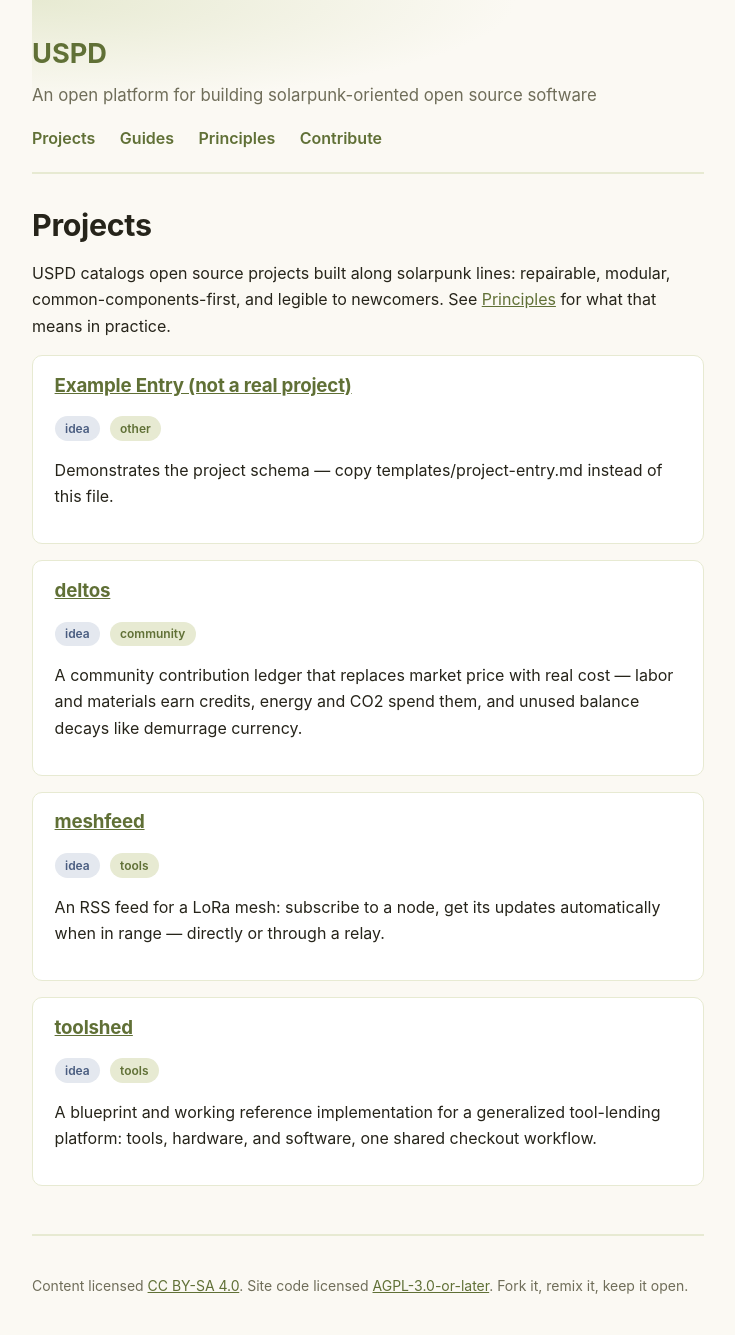
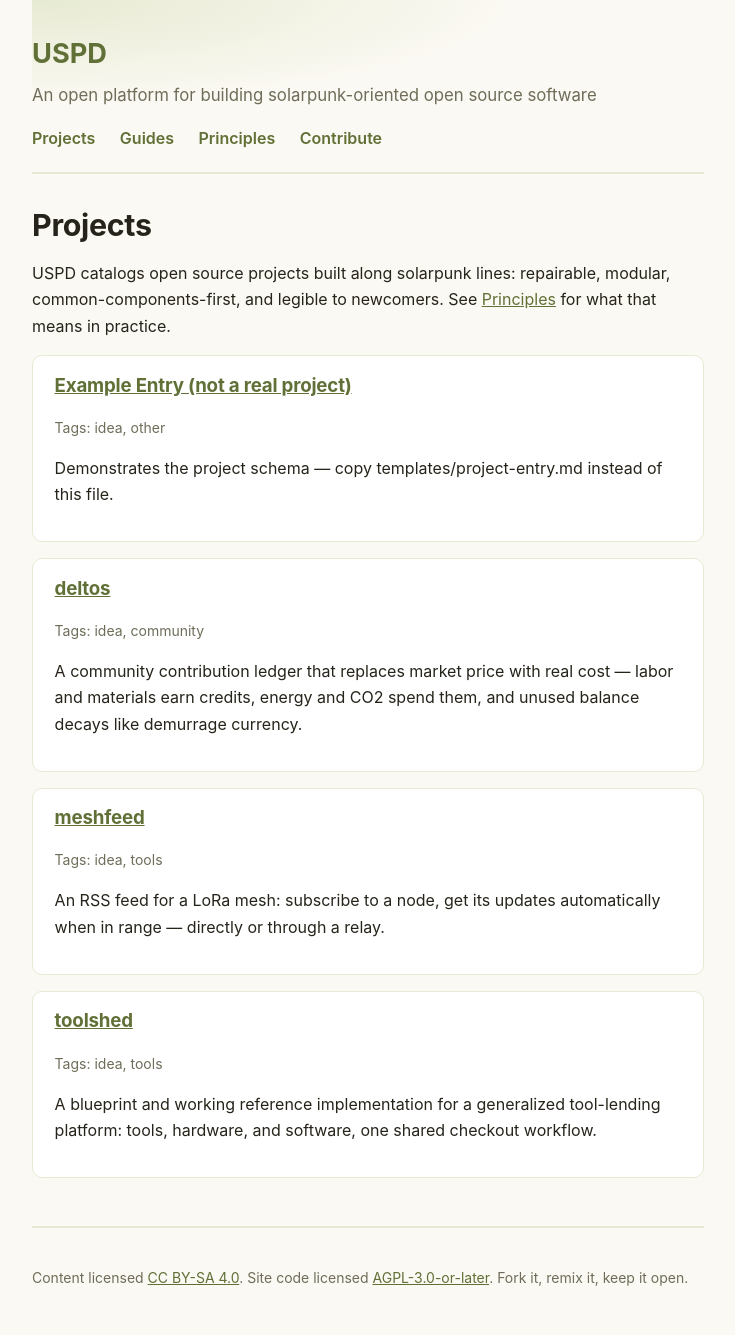
Before and after one commit to isidman/USPD, a Jekyll site: the page built from index.md, in a window 1280 px wide. Shown: the whole page, without its empty margins (272-1007 px from the left). Built offline with Jekyll 4.4.1, drawn with Linux system fonts in a browser that asks for light colours.

Commit message:
Replace colored tag pills with a plain muted "Tags: ..." line
Pills implied clickable/interactive UI chrome for what's really just
metadata. Dropped the pill shape, the per-status/difficulty color
coding, and the now-unused status-*/difficulty-* custom properties
(dead code once nothing referenced them) in favor of one plain text
line using the existing .meta style.

Co-Authored-By: Claude Sonnet 5 <noreply@anthropic.com>
Claude-Session: https://claude.ai/code/session_01LkqVYif4XVpSP4ZJTXSjB2

```diff
--- a/_layouts/guide.html
+++ b/_layouts/guide.html
@@ -3,9 +3,7 @@ layout: default
 ---
 <article class="reveal">
   <h1>{{ page.title }}</h1>
-  <p class="meta">
-    {% if page.difficulty %}<span class="badge" data-difficulty="{{ page.difficulty }}">{{ page.difficulty }}</span>{% endif %}
-  </p>
+  {% if page.difficulty %}<p class="meta">Tags: {{ page.difficulty }}</p>{% endif %}
 
   {% if page.summary %}<p><em>{{ page.summary }}</em></p>{% endif %}
 
--- a/_layouts/project.html
+++ b/_layouts/project.html
@@ -3,11 +3,7 @@ layout: default
 ---
 <article class="reveal">
   <h1>{{ page.title }}</h1>
-  <p class="meta">
-    <span class="badge" data-status="{{ page.status }}">{{ page.status }}</span>
-    <span class="badge">{{ page.category }}</span>
-    {% if page.license %}<span class="badge">{{ page.license }}</span>{% endif %}
-  </p>
+  <p class="meta">Tags: {{ page.status }}, {{ page.category }}{% if page.license %}, {{ page.license }}{% endif %}</p>
 
   {% if page.tagline %}<p><em>{{ page.tagline }}</em></p>{% endif %}
 
--- a/assets/css/style.css
+++ b/assets/css/style.css
@@ -11,23 +11,6 @@
   --color-border: #e7ead2;
   --max-width: 42rem;
   --radius: 10px;
-
-  /* Status colors follow a seed → sprout → mature → dormant metaphor. */
-  --status-idea-bg: #e4e8ef;
-  --status-idea-fg: #4a5d80;
-  --status-active-bg: #eaf0d2;
-  --status-active-fg: #5d6e35;
-  --status-mature-bg: #d9e0bc;
-  --status-mature-fg: #47542a;
-  --status-archived-bg: #e9e7de;
-  --status-archived-fg: #676557;
-
-  --difficulty-beginner-bg: #eaf0d2;
-  --difficulty-beginner-fg: #5d6e35;
-  --difficulty-intermediate-bg: #f5e9c8;
-  --difficulty-intermediate-fg: #8a6a1f;
-  --difficulty-advanced-bg: #f2ddd3;
-  --difficulty-advanced-fg: #9a4a2f;
 }
 
 /* Dark mode: same hues, re-tuned for a dark background instead of a
@@ -43,22 +26,6 @@
     --color-highlight: #d6e58c;
     --color-muted: #a9a78f;
     --color-border: #343522;
-
-    --status-idea-bg: #26344a;
-    --status-idea-fg: #9fc0e8;
-    --status-active-bg: #2e3a1c;
-    --status-active-fg: #c0d67d;
-    --status-mature-bg: #24301a;
-    --status-mature-fg: #a8c05e;
-    --status-archived-bg: #2b2b22;
-    --status-archived-fg: #ada894;
-
-    --difficulty-beginner-bg: #2e3a1c;
-    --difficulty-beginner-fg: #c0d67d;
-    --difficulty-intermediate-bg: #3f3620;
-    --difficulty-intermediate-fg: #e0c273;
-    --difficulty-advanced-bg: #3d2620;
-    --difficulty-advanced-fg: #e0a288;
   }
 }
 
@@ -162,28 +129,6 @@ a:hover {
   color: var(--color-muted);
 }
 
-.badge {
-  display: inline-block;
-  background: var(--color-accent-light);
-  color: var(--color-accent);
-  border-radius: 999px;
-  padding: 0.15rem 0.65rem;
-  font-size: 0.75rem;
-  font-weight: 600;
-  margin-right: 0.35rem;
-}
-
-/* Status/difficulty badges read as color at a glance — a seed (idea) is
-   blue, a sprout (active) is bright green, mature growth is deep green,
-   and archived work fades to gray, the way an actual garden bed would. */
-.badge[data-status="idea"]        { background: var(--status-idea-bg);        color: var(--status-idea-fg); }
-.badge[data-status="active"]      { background: var(--status-active-bg);      color: var(--status-active-fg); }
-.badge[data-status="mature"]      { background: var(--status-mature-bg);      color: var(--status-mature-fg); }
-.badge[data-status="archived"]    { background: var(--status-archived-bg);    color: var(--status-archived-fg); }
-.badge[data-difficulty="beginner"]     { background: var(--difficulty-beginner-bg);     color: var(--difficulty-beginner-fg); }
-.badge[data-difficulty="intermediate"] { background: var(--difficulty-intermediate-bg); color: var(--difficulty-intermediate-fg); }
-.badge[data-difficulty="advanced"]     { background: var(--difficulty-advanced-bg);     color: var(--difficulty-advanced-fg); }
-
 footer.site-footer {
   margin-top: 3rem;
   padding: 1.5rem 0;
--- a/index.md
+++ b/index.md
@@ -12,10 +12,7 @@ modular, common-components-first, and legible to newcomers. See
 {% for project in projects %}
 <div class="card reveal">
   <h3><a href="{{ project.url | relative_url }}">{{ project.title }}</a></h3>
-  <p class="meta">
-    <span class="badge" data-status="{{ project.status }}">{{ project.status }}</span>
-    <span class="badge">{{ project.category }}</span>
-  </p>
+  <p class="meta">Tags: {{ project.status }}, {{ project.category }}</p>
   <p>{{ project.tagline }}</p>
 </div>
 {% else %}
```
Also changed, not shown: guides/index.md (+1 -1 lines).
